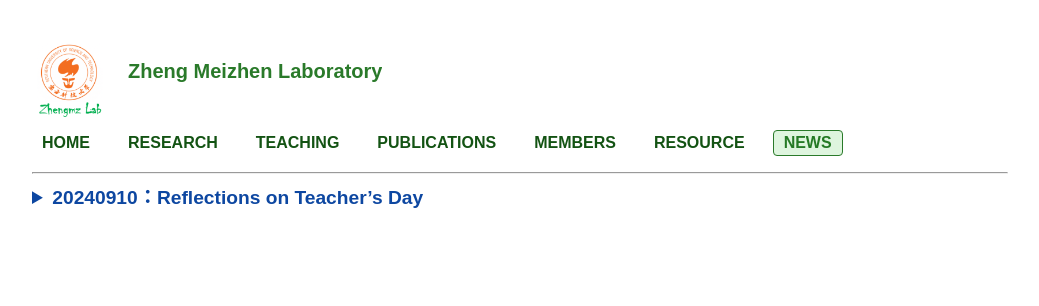
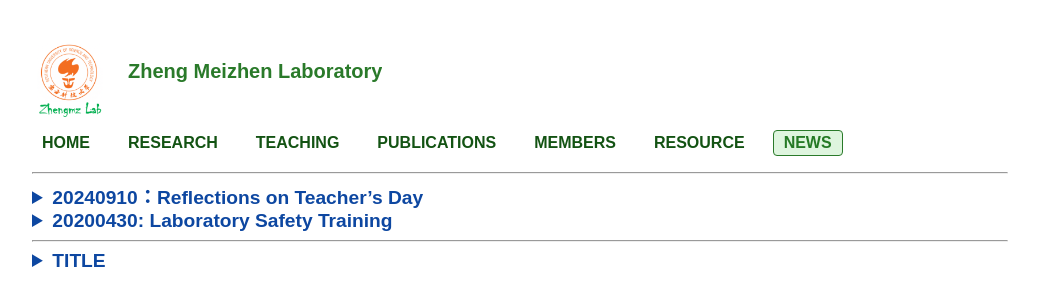
Before and after one commit to ZhengmzLab/zhengmzlab.github.io, a Jekyll site: the page built from news.md, in a window 1280 px wide. Shown: the top 306 px of the page, without its empty margins (120-1159 px from the left). Built offline with Jekyll 4.4.1, drawn with Linux system fonts in a browser that asks for light colours.

Commit message:
Update news.md

```diff
--- a/news.md
+++ b/news.md
@@ -25,3 +25,17 @@ Let’s guess whose thoughtful idea it was!
 笑语盈盈满研斋。
 
 </details>
+
+<details>
+<summary  style="color:#0D47A1; font-size:1.2em; font-weight:bold;" >20200430: Laboratory Safety Training</summary>
+
+Dr. Zhen and Ningduo are learning about laboratory safety together.
+
+</details>
+
+
+---
+<details>
+<summary  style="color:#0D47A1; font-size:1.2em; font-weight:bold;" >TITLE</summary>
+
+</details>
```
